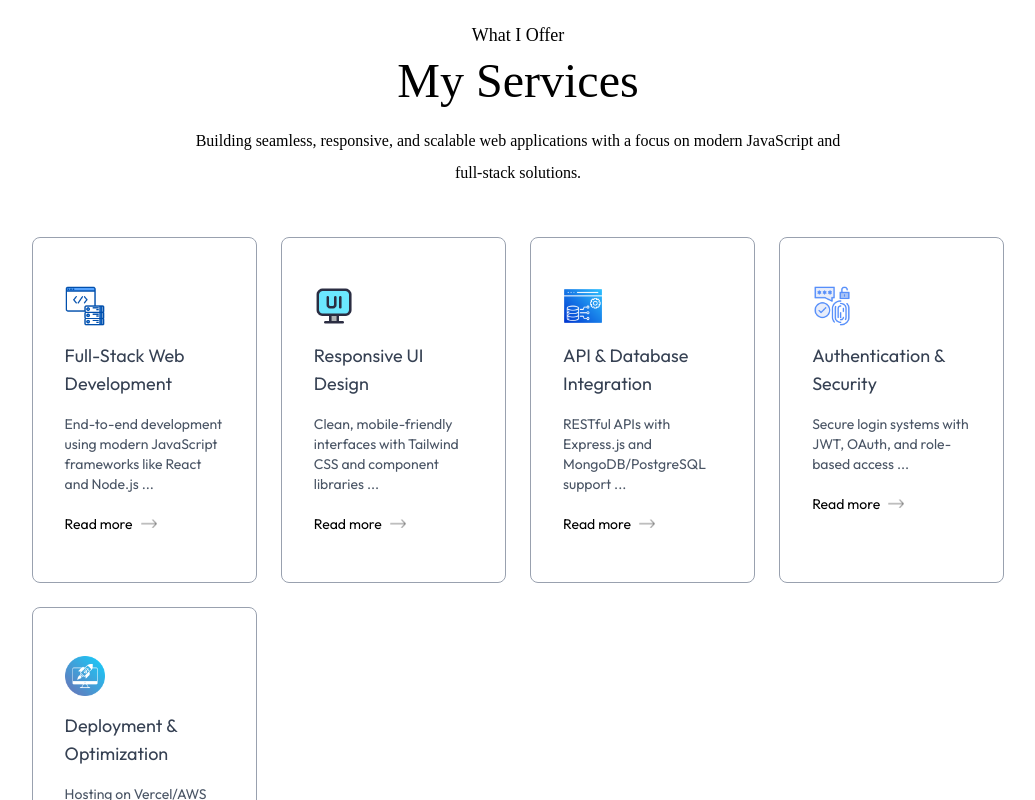
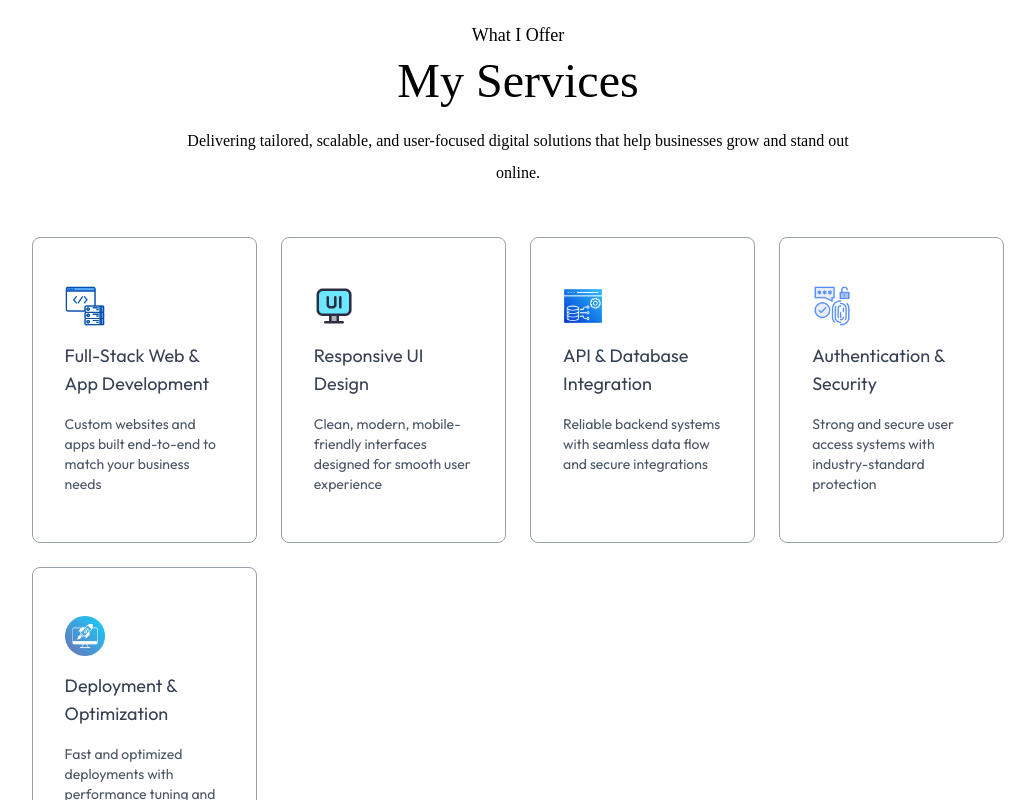
Before and after one commit to ananthu-dev224/live-portfolio, a Next.js app: page / in a window 1280 px wide. Shown: the part 1820-2620 px from the top of the page, without its empty margins (122-1157 px from the left). Built offline with nearby package versions, Linux system fonts and the light colour scheme; a web font is replaced by a local one.

Commit message:
services changed

```diff
--- a/assets/assets.js
+++ b/assets/assets.js
@@ -102,11 +102,11 @@ export const workData = [
 ]
 
 export const serviceData = [
-    { icon: assets.web_icon, title: 'Full-Stack Web Development', description: 'End-to-end development using modern JavaScript frameworks like React and Node.js ...', link: '' },
-    { icon: assets.ui_icon, title: 'Responsive UI Design', description: 'Clean, mobile-friendly interfaces with Tailwind CSS and component libraries ...', link: '' },
-    { icon: assets.api_icon, title: 'API & Database Integration', description: 'RESTful APIs with Express.js and MongoDB/PostgreSQL support ...', link: '' },
-    { icon: assets.auth_icon, title: 'Authentication & Security', description: 'Secure login systems with JWT, OAuth, and role-based access ...', link: '' },
-    { icon: assets.deploy_icon, title: 'Deployment & Optimization', description: 'Hosting on Vercel/AWS with performance and SEO improvements. ...', link: '' },
+    { icon: assets.web_icon, title: 'Full-Stack Web & App Development', description: 'Custom websites and apps built end-to-end to match your business needs', link: '' },
+    { icon: assets.ui_icon, title: 'Responsive UI Design', description: 'Clean, modern, mobile-friendly interfaces designed for smooth user experience', link: '' },
+    { icon: assets.api_icon, title: 'API & Database Integration', description: 'Reliable backend systems with seamless data flow and secure integrations', link: '' },
+    { icon: assets.auth_icon, title: 'Authentication & Security', description: 'Strong and secure user access systems with industry-standard protection', link: '' },
+    { icon: assets.deploy_icon, title: 'Deployment & Optimization', description: 'Fast and optimized deployments with performance tuning and SEO improvements', link: '' },
 ]
 
 export const infoList = [
--- a/components/Services.jsx
+++ b/components/Services.jsx
@@ -8,8 +8,7 @@ const Services = () => {
       <h4 className="text-center mb-2 text-lg font-ovo">What I Offer</h4>
       <h2 className="text-center text-5xl font-ovo">My Services</h2>
       <p className="text-center max-w-2xl mx-auto mt-5 mb-12 font-ovo">
-        Building seamless, responsive, and scalable web applications with a
-        focus on modern JavaScript and full-stack solutions.
+        Delivering tailored, scalable, and user-focused digital solutions that help businesses grow and stand out online.
       </p>
       <div className="grid grid-cols-auto gap-6 my-10">
         {serviceData.map(({ icon, title, description, link }, index) => (
@@ -20,9 +19,6 @@ const Services = () => {
             <Image src={icon} alt="" className="w-10" />
             <h3 className="text-lg my-4 text-gray-700">{title}</h3>
             <p className="text-sm text-gray-600 leading-5">{description}</p>
-            <a href={link} className="flex items-center gap-2 text-sm mt-5">
-              Read more <Image src={assets.right_arrow} className="w-4" alt="" />
-            </a>
           </div>
         ))}
       </div>
```
